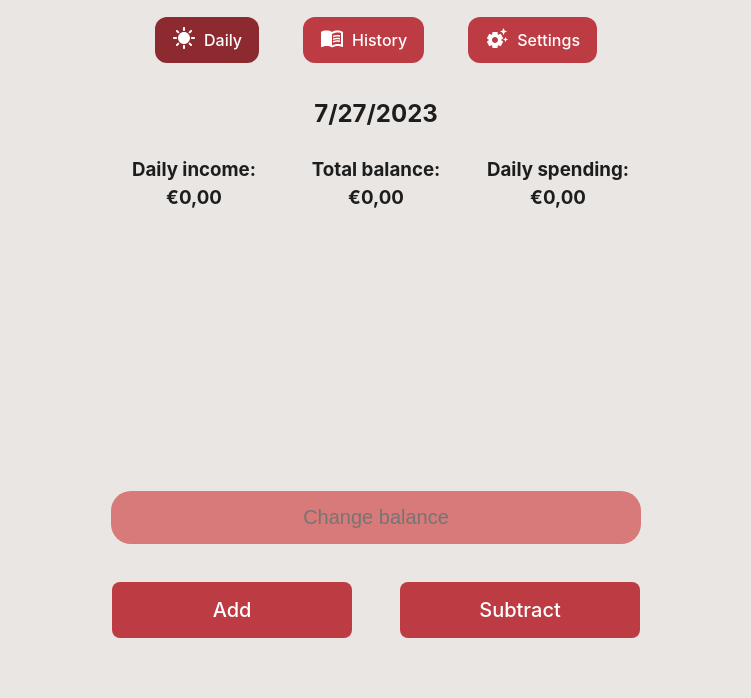
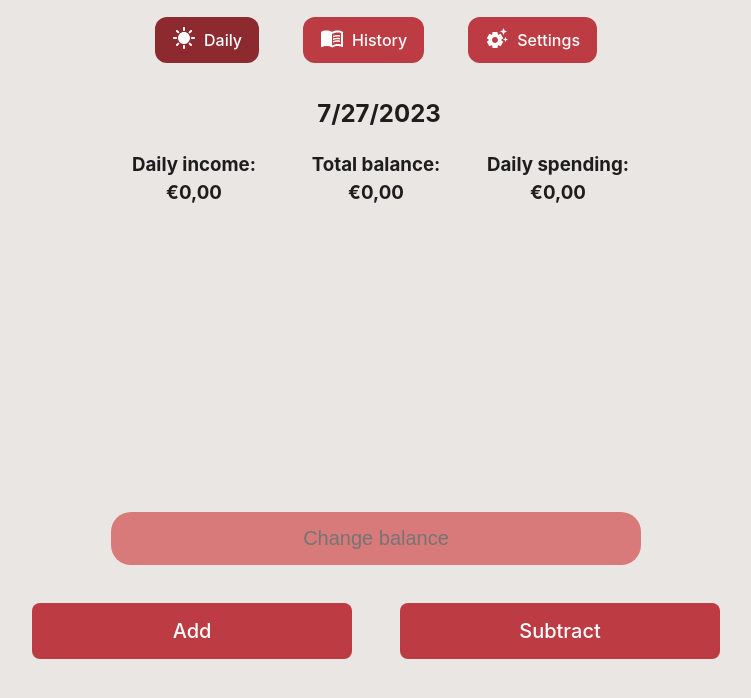
Before and after one commit to NoxiousHex/finance-tracker, a React (Vite) app: page / in a window 1280 px wide. Shown: the top 698 px of the page, without its empty margins (264-1015 px from the left). Built offline with nearby package versions, Linux system fonts and the light colour scheme.

Commit message:
Sync the visual improvements from main

```diff
--- a/src/styles/daily.css
+++ b/src/styles/daily.css
@@ -11,10 +11,6 @@
     height: 90vh;
 }
 
-.daily-input {
-    color: black;
-}
-
 @media (min-width: 700px) {
     .button-container {
         flex-direction: row;
@@ -22,6 +18,6 @@
     }
 
     .daily-btn {
-        width: 240px;
+        width: 25vw;
     }
 }
--- a/src/styles/graph.css
+++ b/src/styles/graph.css
@@ -1,6 +1,6 @@
 .graph-container {
     display: grid;
-    grid-template: 100px 25vh / 25vw 25vw 25vw;
+    grid-template: 15vh 35vh / 25vw 25vw 25vw;
     gap: 1em;
 }
 
@@ -38,16 +38,15 @@
 
 .graph-text {
     grid-row: 1;
-    margin: 0;
 }
 
 .graph-date {
-    margin: 0 0 1em 0;
+    margin: 0 0 0 0.25em;
 }
 
 @media (min-width: 700px) {
     .graph-container {
-        grid-template: 75px 25vh / 175px 175px 175px;
+        grid-template-columns: 175px 175px 175px;
         gap: 2em;
     }
 }
--- a/src/styles/history.css
+++ b/src/styles/history.css
@@ -7,13 +7,14 @@
     overflow: scroll;
 }
 
+.graph-container {
+    display: grid;
+    grid-template: 15vh 25vh / 25vw 25vw 25vw;
+    gap: 1em;
+}
+
 .title {
     margin: 0.75em 0 0 0;
-}
-
-.date-label {
-    display: flex;
-    flex-direction: column;
 }
 
 button {
@@ -28,37 +29,15 @@ input {
     width: 70vw;
 }
 
-.shortcut-container {
-    display: flex;
-    gap: 1em;
-    flex-wrap: wrap;
-    padding: 1em;
-    justify-content: center;
-}
-
-.history-shortcut {
-    cursor: pointer;
-    padding: 0.25em 0.5em;
-    border-radius: 0.25em;
-    width: auto;
-    font-size: 1rem;
-}
-
-input[type="date"]:disabled {
-    color: grey;
-}
-
 @media (min-width: 700px) {
     .graph-container {
         grid-template-columns: 150px 150px 150px;
         gap: 2em;
     }
 
-    .date-label:last-child {
+    .date-label {
         margin-top: 1em;
-    }
-
-    .date-error-msg {
-        width: 500px;
+        display: flex;
+        flex-direction: column;
     }
 }
--- a/src/styles/navbar.css
+++ b/src/styles/navbar.css
@@ -20,7 +20,6 @@
     gap: 0.25em;
     margin: 0;
     padding: 0.5em 1em;
-    width: 75px;
     border-radius: 0.75em;
     border: 1px solid transparent;
     font-weight: 500;
@@ -55,7 +54,6 @@
     .nav-link {
         flex-direction: row;
         gap: 0.5em;
-        width: auto;
         font-size: 1rem;
     }
 
```
